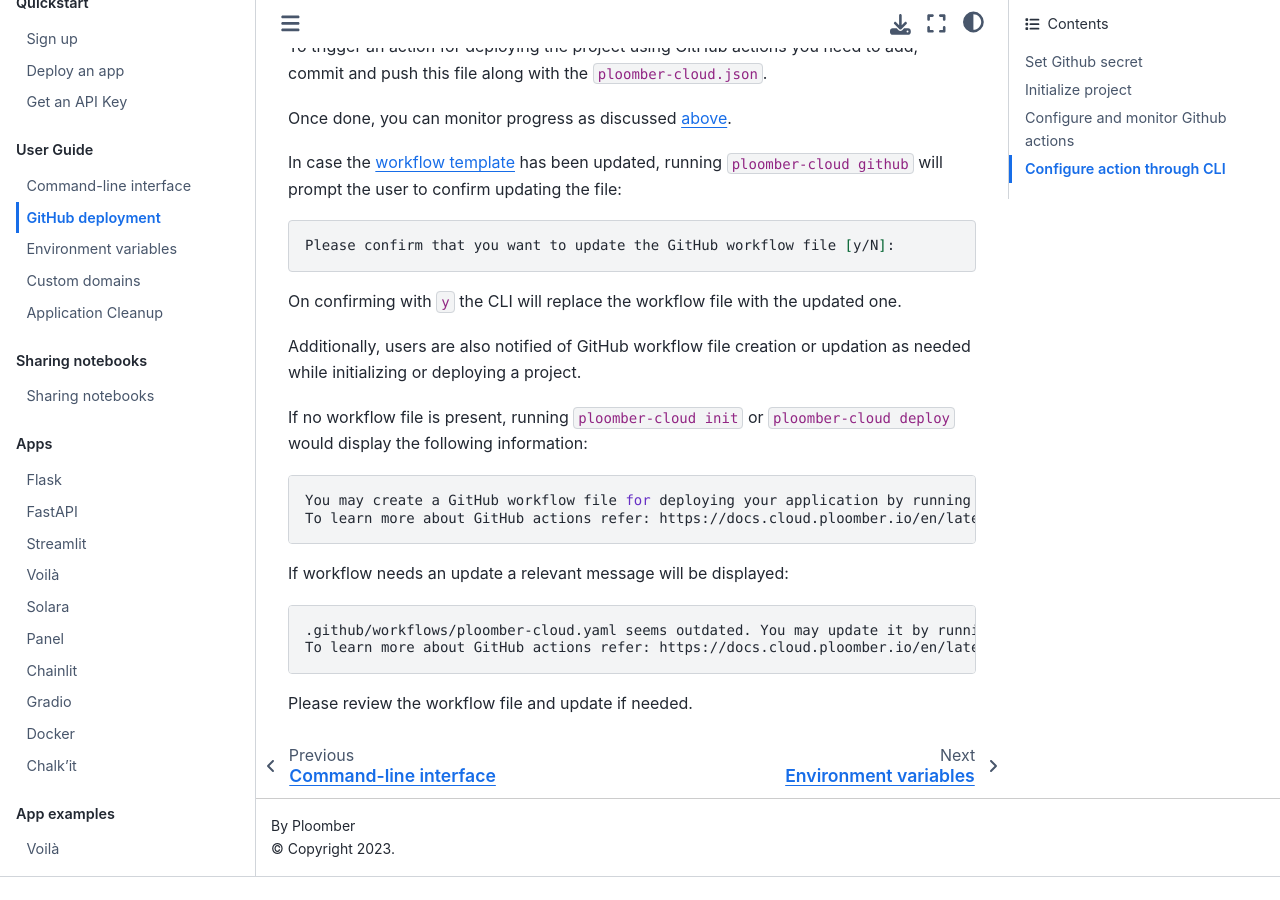
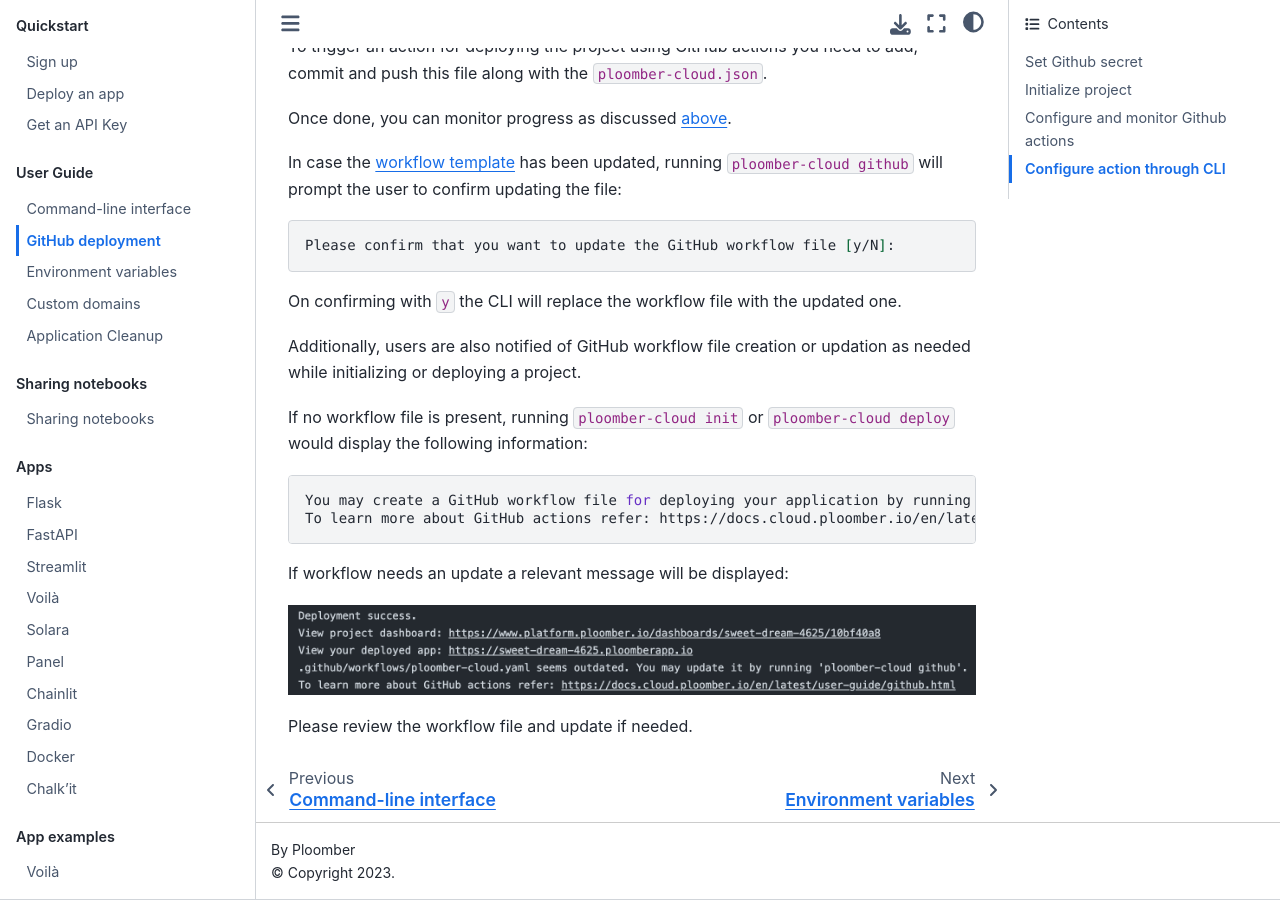
Before and after one commit to ploomber/doc, a Jupyter Book: the page built from doc/user-guide/github.md, in a window 1280 px wide and 900 px high, scrolled down 4445 px. Built offline with Jupyter Book 1.0.4 settings and Sphinx 7.4.7 and the Sphinx Book theme 1.1.4, drawn with Linux system fonts in a browser that asks for light colours; before the commit the page ends 5322 px from its top, so only the background shows below that.

Commit message:
update logs

````diff
--- a/doc/user-guide/github.md
+++ b/doc/user-guide/github.md
@@ -115,9 +115,6 @@
 
 If workflow needs an update a relevant message will be displayed:
 
-```bash
-.github/workflows/ploomber-cloud.yaml seems outdated. You may update it by running 'ploomber-cloud github'.
-To learn more about GitHub actions refer: https://docs.cloud.ploomber.io/en/latest/user-guide/github.html
-```
+![](../static/github/update-workflow.png)
 
 Please review the workflow file and update if needed.
````
Also changed, not shown: doc/static/github/update-workflow.png (added).
